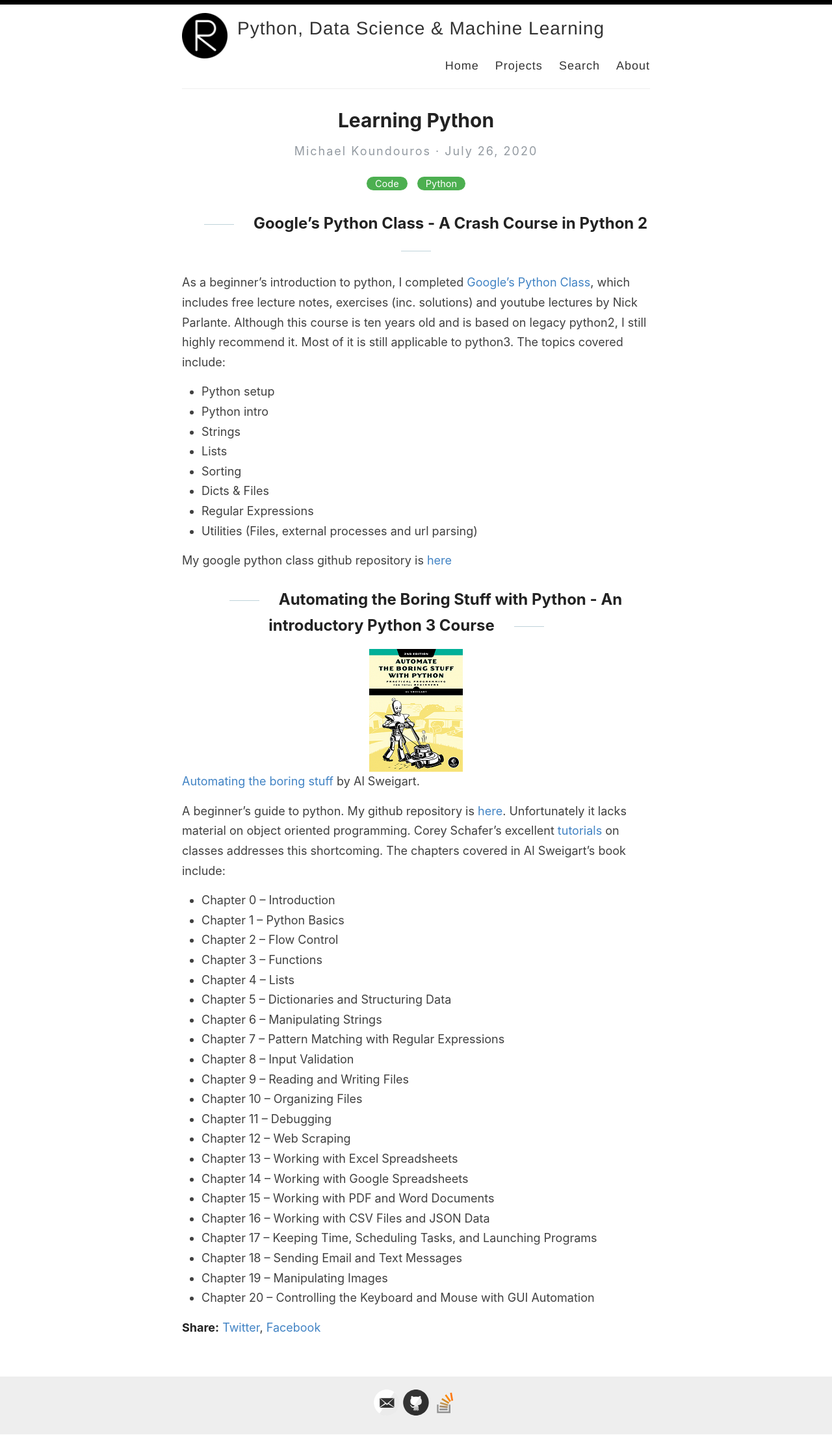
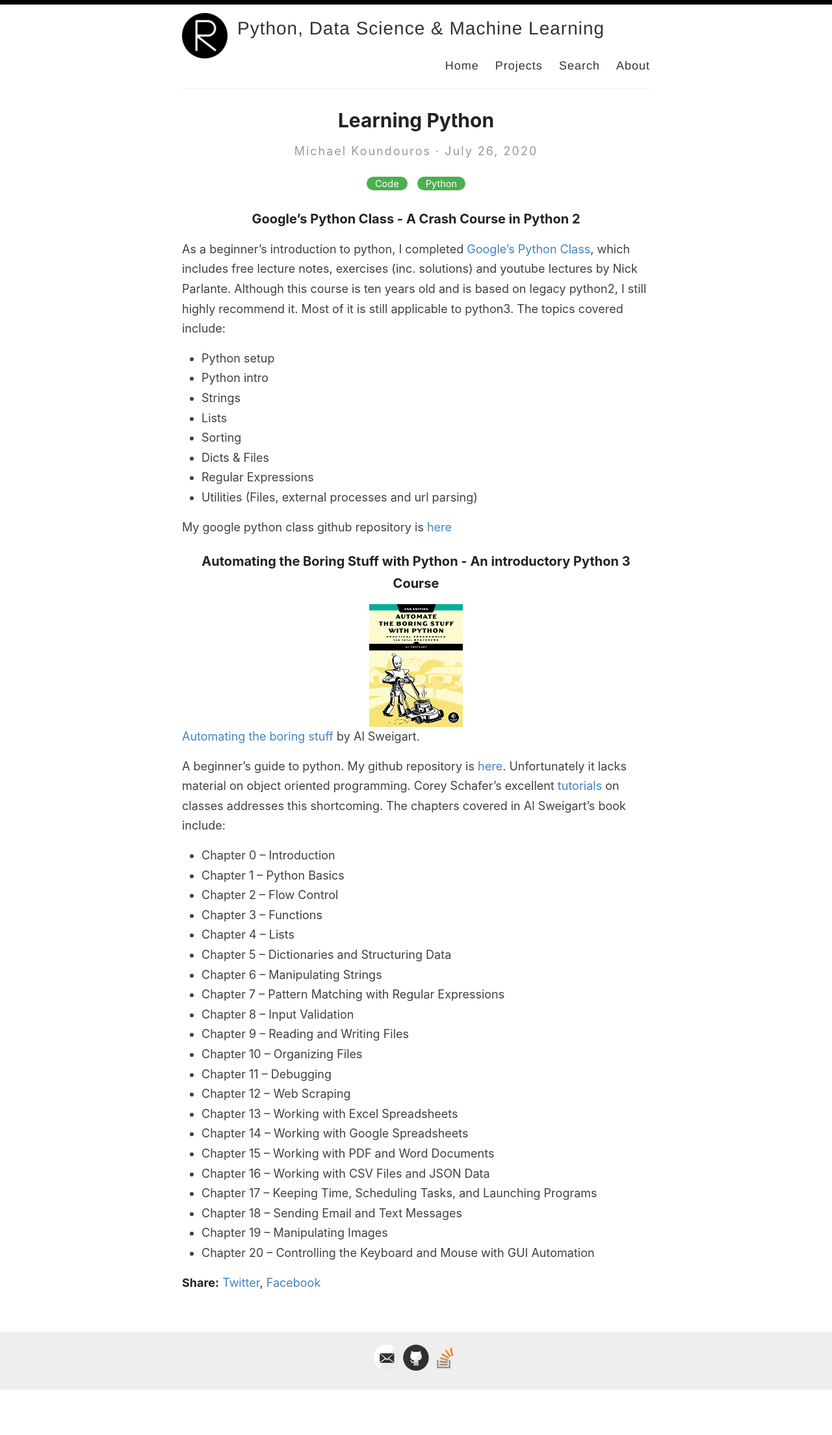
Before and after one commit to mkoundo/mkoundo.github.io, a Jekyll site: the page built from _posts/2020-07-26-learning-python.markdown, in a window 1280 px wide. Shown: the whole page at 65% size. Built offline with Jekyll 4.4.1, drawn with Linux system fonts in a browser that asks for light colours; after the commit the page ends 2140 px from its top, so only the background shows below that.

Commit message:
first commit

```diff
--- a/_posts/2020-07-26-learning-python.markdown
+++ b/_posts/2020-07-26-learning-python.markdown
@@ -4,7 +4,7 @@
 categories: [Code, Python]
 excerpt: Beginner's introduction to Python
 ---
-## Google's Python Class - A Crash Course in Python 2
+### Google's Python Class - A Crash Course in Python 2
 As a beginner's introduction to python, I completed [Google's Python Class](https://developers.google.com/edu/python/), which includes free lecture notes, exercises (inc. solutions) and youtube lectures by Nick Parlante. Although this course is ten years old and is based on legacy python2, I still highly recommend it. Most of it is still applicable to python3. The topics covered include:
 
 - Python setup
@@ -19,7 +19,7 @@
 
 My google python class github repository is [here](https://github.com/mkoundo/google_python_class)
 
-## Automating the Boring Stuff with Python - An introductory Python 3 Course
+### Automating the Boring Stuff with Python - An introductory Python 3 Course
 ![](/images/cover_automating.png)
 [Automating the boring stuff](http://automatetheboringstuff.com/) by Al Sweigart.
 
```
